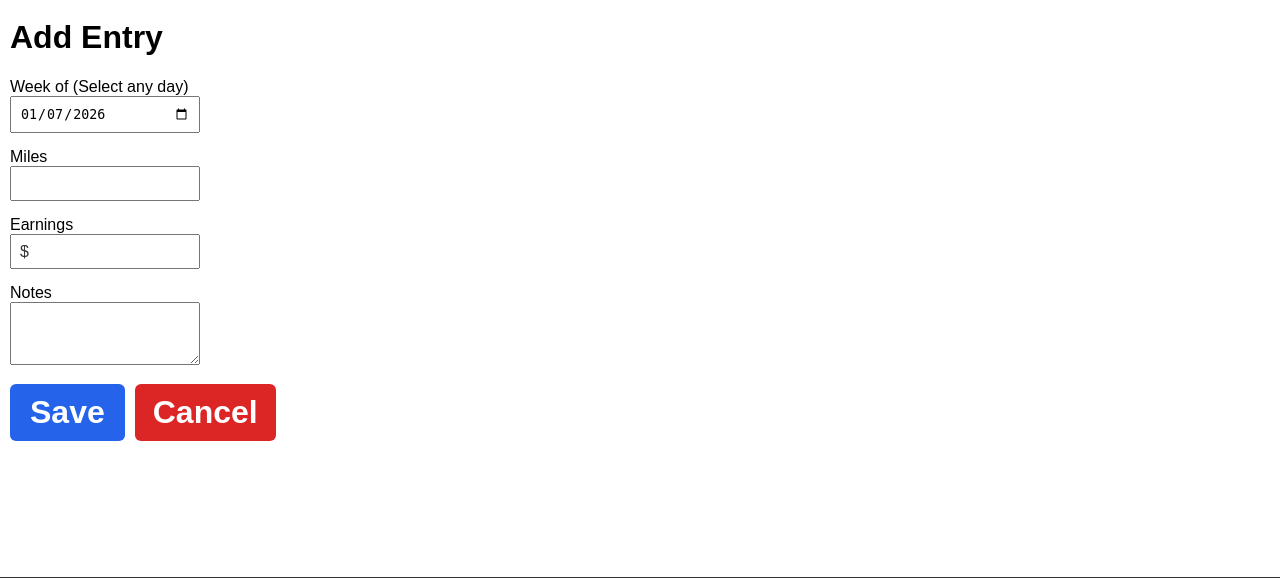
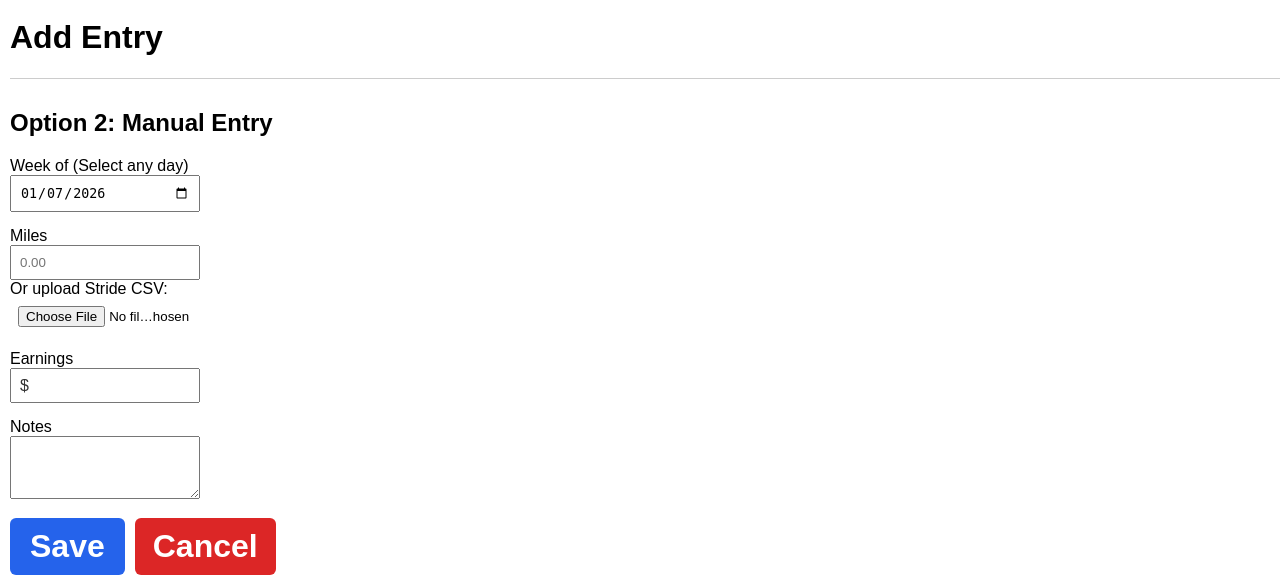
Before and after one commit to Kdubs6991/MileageTrackerWebApp, a Flask app: page /add in a window 1280 px wide. Shown: the part 72-650 px from the top of the page. Run offline with Flask 3, Linux system fonts and the light colour scheme.

Commit message:
Add page has file input for a CSV file from Stride. It takes the miles on that sheet and calculates it for the correct week.

```diff
--- a/app.py
+++ b/app.py
@@ -1,9 +1,8 @@
-#Imports the Flask class (the web framework)
-
-# 'redirect()' sends the browser to another page after saving
-# 'url_for("home")' generates the correct URL for your home() route
+# Imports the Flask class (the web framework)
 from flask import Flask, render_template, request, redirect, url_for
 from datetime import datetime, timedelta, date
+import csv
+import io
 from utils import calculate_stats
 
 import sqlite3
@@ -19,6 +18,9 @@ def get_db_connection():
     conn = sqlite3.connect(DB_PATH)
     conn.row_factory = sqlite3.Row
     return conn
+
+# 'redirect()' sends the browser to another page after saving
+# 'url_for("home")' generates the correct URL for your home() route
 
 # 'CREATE TABLE IF NOT EXISTS' basically means 'make it if it's not already there'
 # 'id ... AUTOINCREMENT' unique ID for each entry
@@ -77,9 +79,53 @@ def add():
         # Logic: snap the selected date to the Monday of that week
         dt = datetime.strptime(date_str, '%Y-%m-%d')
         monday_of_week = dt - timedelta(days=dt.weekday())
+        sunday_of_week = monday_of_week + timedelta(days=6)
         date_to_save = monday_of_week.strftime('%Y-%m-%d')
 
-        miles = request.form["miles"]
+        # ------------------------------------------------
+        # Miles Logic: Check file first, then manual input
+        # ------------------------------------------------
+        miles = 0.0
+        file_processed = False
+
+        if 'file' in request.files:
+            file = request.files['file']
+            if file.filename != '':
+                # A file was uploaded. Read it and calculate the miles from it
+                file_processed = True
+                stream = io.StringIO(file.stream.read().decode("UTF8"), newline=None)
+                csv_input = csv.DictReader(stream)
+
+                for row in csv_input:
+                    # Stride CSV headers: "Date", "Distance"
+                    row_date_str = row.get("Date")
+                    dist_str = row.get("Distance")
+
+                    if not row_date_str or not dist_str:
+                        continue
+                    row_dt = None
+                    for fmt in ('%m/%d/%Y', '%Y-%m-%d'):
+                        try:
+                            row_dt = datetime.strptime(row_date_str, fmt)
+                            break
+                        except ValueError:
+                            continue
+
+                    if not row_dt: continue
+
+                    # Check if this trip falls within the selected week
+                    if monday_of_week.date() <= row_dt.date() <= sunday_of_week.date():
+                        try:
+                            trip_miles = float(dist_str.replace(" mi", "").strip())
+                            miles += trip_miles
+                        except ValueError:
+                            continue
+
+        if not file_processed:
+            manual_miles = request.form.get("miles")
+            if manual_miles:
+                miles = float(manual_miles)
+
         earnings = request.form["earnings"]
         notes = request.form["notes"]
 
@@ -107,7 +153,7 @@ def add():
 #
 # App route for the Edit page
 #
-@app.route("/edit/<int:id>", methods=("Get", "POST"))
+@app.route("/edit/<int:id>", methods=("GET", "POST"))
 def edit(id):
     conn = get_db_connection()
     # Fetch the specific entry by ID so we can pre-fill the form
--- a/templates/add.html
+++ b/templates/add.html
@@ -13,7 +13,12 @@
 <div class="contentContainer">
     <h1>Add Entry</h1>
 
-    <form method="post" class="addForm">
+     <hr style="border: 0; border-top: 1px solid #ccc; margin-bottom: 30px;">
+
+     <!-- Option 2: Manual Entry -->
+     <h2>Option 2: Manual Entry</h2>
+
+    <form method="post" class="addForm" enctype="multipart/form-data">
         <div class="formInputContainer">
             <label for="date">Week of (Select any day)</label><br>
             <input type="date" name="date" id="date" required class="formInput" value="{{ today }}">
@@ -21,7 +26,12 @@
 
         <div class="formInputContainer">
             <label for="miles">Miles</label><br>
-            <input type="number" name="miles" id="miles" required class="formInput">
+           <input type="number" step="0.01" name="miles" id="miles" class="formInput" placeholder="0.00">
+
+            <div class="fileInputContainer">
+                <label for="file" class="fileInputLabel">Or upload Stride CSV:</label>
+                <input type="file" name="file" id="file" accept=".csv" class="formInput fileInput">
+            </div>
         </div>
 
         <div class="formInputContainer">
```
